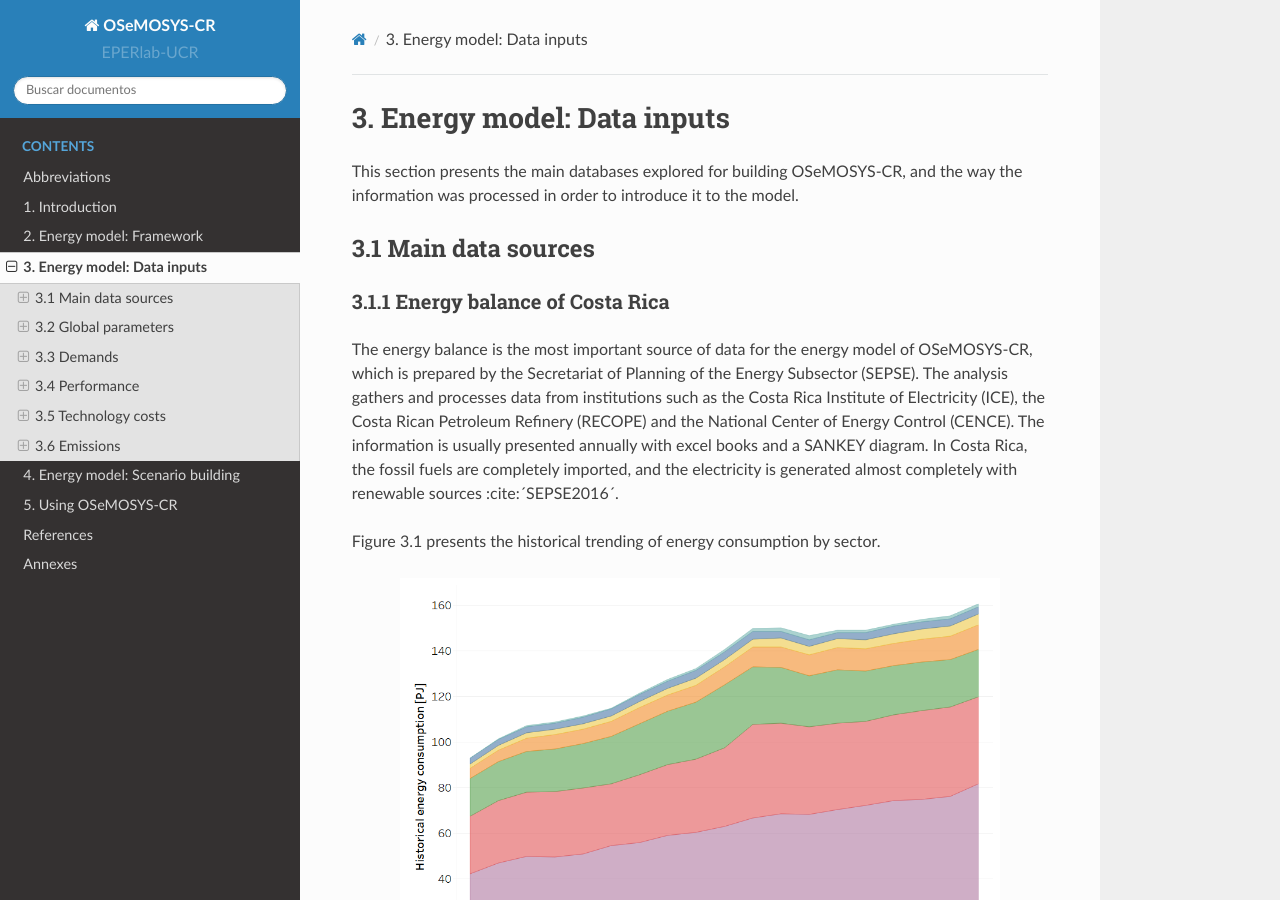
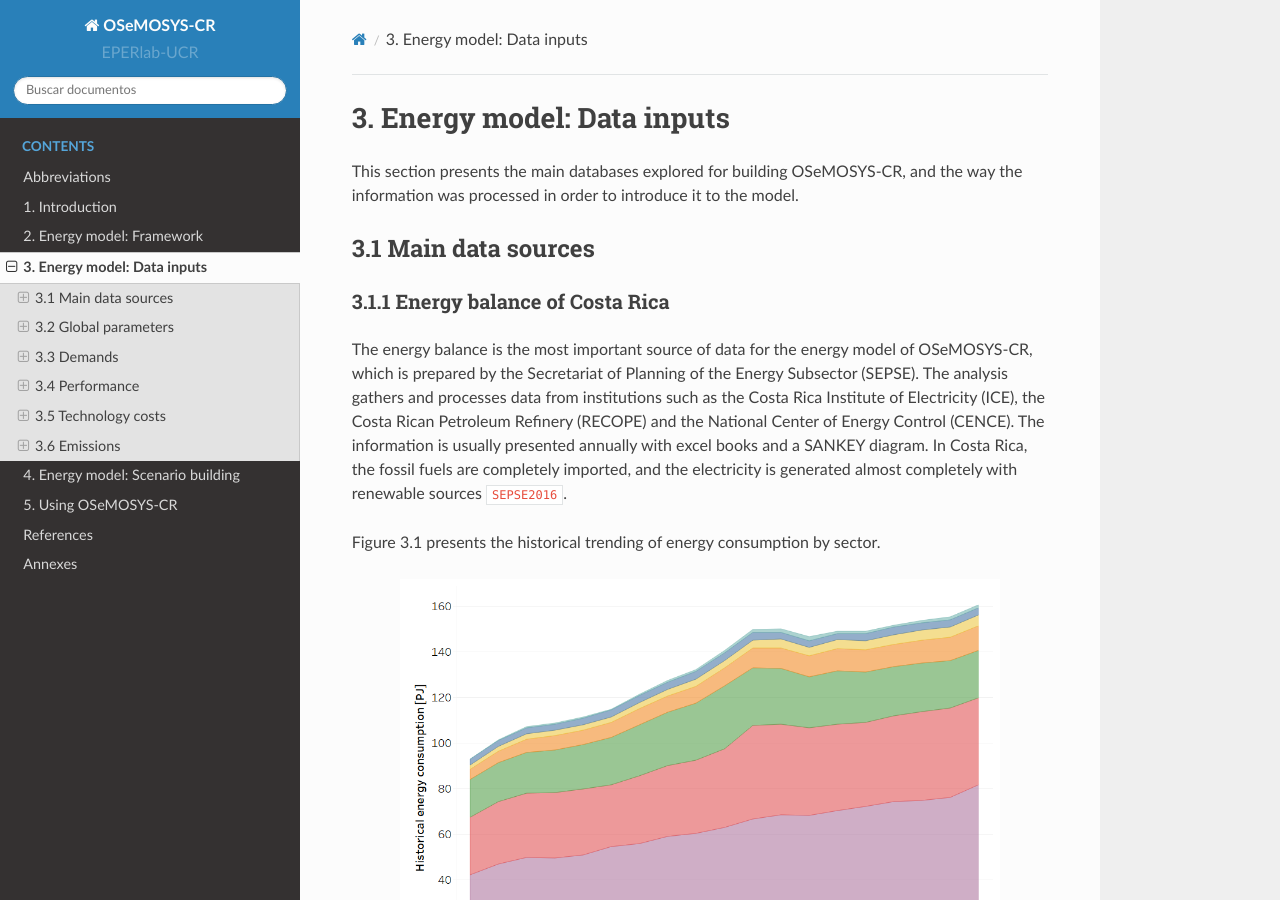
Before and after one commit to EPERLab/OSeMOSYS-CR, a Sphinx documentation site: the page built from docs/03EnergyModelDatabase.rst, in a window 1280 px wide and 900 px high. Built offline with Sphinx 7.4.7 and the Read the Docs theme 2.0.0, drawn with Linux system fonts in a browser that asks for light colours; formulas are drawn with MathJax 3; cross-references to code outside the pages are shown as plain code.

Commit message:
Update 03EnergyModelDatabase.rst

```diff
--- a/docs/03EnergyModelDatabase.rst
+++ b/docs/03EnergyModelDatabase.rst
@@ -8,7 +8,7 @@ This section presents the main databases explored for building OSeMOSYS-CR, and
 3.1.1 Energy balance of Costa Rica
 ---------
 
-The energy balance is the most important source of data for the energy model of OSeMOSYS-CR, which is prepared by the Secretariat of Planning of the Energy Subsector (SEPSE). The analysis gathers and processes data from institutions such as the Costa Rica Institute of Electricity (ICE), the Costa Rican Petroleum Refinery (RECOPE) and the National Center of Energy Control (CENCE). The information is usually presented annually with excel books and a SANKEY diagram. In Costa Rica, the fossil fuels are completely imported, and the electricity is generated almost completely with renewable sources :cite:´SEPSE2016´.
+The energy balance is the most important source of data for the energy model of OSeMOSYS-CR, which is prepared by the Secretariat of Planning of the Energy Subsector (SEPSE). The analysis gathers and processes data from institutions such as the Costa Rica Institute of Electricity (ICE), the Costa Rican Petroleum Refinery (RECOPE) and the National Center of Energy Control (CENCE). The information is usually presented annually with excel books and a SANKEY diagram. In Costa Rica, the fossil fuels are completely imported, and the electricity is generated almost completely with renewable sources :cite:`SEPSE2016`.
 
 Figure 3.1 presents the historical trending of energy consumption by sector.
 
```
